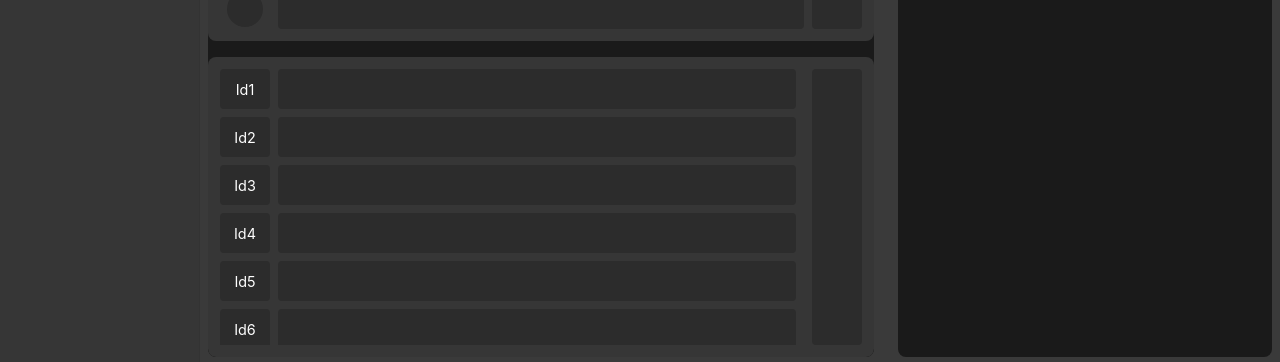
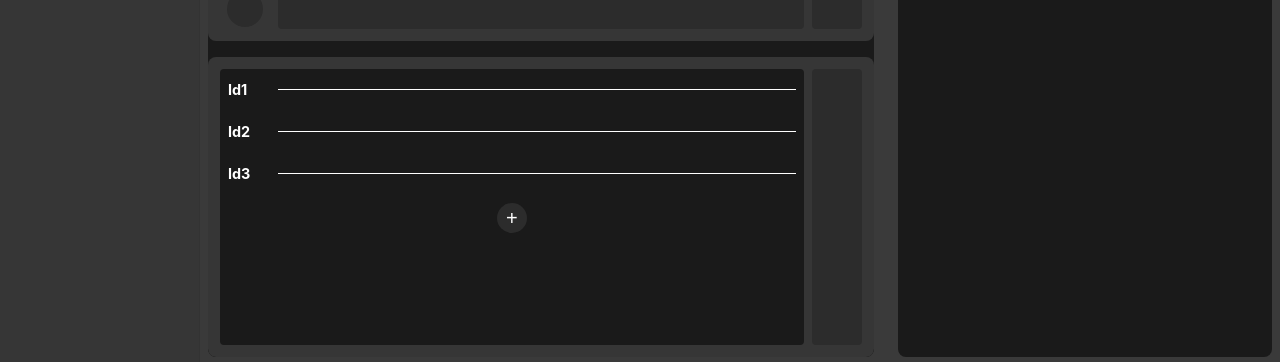
Before and after one commit to 2nzi/vue-electron, a Vue app: page /#/segmentation in a window 1280 px wide. Shown: the part 435-797 px from the top of the page. Built offline with nearby package versions, Linux system fonts and the light colour scheme; what vue-konva would draw is missing.

Commit message:
save objet items

```diff
--- a/src/components/segmentation/ObjectItem.vue
+++ b/src/components/segmentation/ObjectItem.vue
@@ -3,7 +3,9 @@
     <div class="object-id">
       <span>{{ objectId }}</span>
     </div>
-    <div class="object-timeline"></div>
+    <div class="object-timeline">
+      <div class="timeline-line"></div>
+    </div>
   </div>
 </template>
 
@@ -14,6 +16,10 @@ export default {
     objectId: {
       type: String,
       default: 'object1'
+    },
+    colorIndex: {
+      type: Number,
+      default: 0
     }
   }
 }
@@ -22,28 +28,34 @@ export default {
 <style scoped>
 .object-item {
   display: flex;
-  gap: 8px;
-  height: 40px;
-  margin-bottom: 8px;
+  height: 24px;
+  margin-bottom: 18px;
+  align-items: center;
 }
 
 .object-id {
   width: 50px;
-  background: #2c2c2c;
-  border-radius: 4px;
-  display: flex;
-  align-items: center;
-  justify-content: center;
-  color: white;
+  font-weight: bold;
   font-size: 0.9rem;
   overflow: hidden;
   text-overflow: ellipsis;
   white-space: nowrap;
+  color: white;
 }
 
 .object-timeline {
   flex-grow: 1;
-  background: #2c2c2c;
+  height: 100%;
+  position: relative;
   border-radius: 4px;
+  display: flex;
+  align-items: center;
+  border-color: white;
+}
+
+.timeline-line {
+  height: 1px;
+  width: 100%;
+  background-color: white;
 }
 </style>
--- a/src/components/segmentation/ObjectsTimelineSection.vue
+++ b/src/components/segmentation/ObjectsTimelineSection.vue
@@ -2,7 +2,15 @@
   <div class="objects-timeline-section">
     <div class="timeline-container">
       <div class="objects-container">
-        <object-item v-for="object in objects" :key="object.id" :object-id="object.id" />
+        <object-item
+          v-for="(object, index) in objects"
+          :key="object.id"
+          :object-id="object.id"
+          :color-index="index"
+        />
+        <div class="add-object">
+          <button class="add-button">+</button>
+        </div>
       </div>
       <div class="timeline-tools"></div>
     </div>
@@ -22,13 +30,7 @@ export default {
       objects: [
         { id: 'Id1' },
         { id: 'Id2' },
-        { id: 'Id3' },
-        { id: 'Id4' },
-        { id: 'Id5' },
-        { id: 'Id6' },
-        { id: 'Id7' },
-        { id: 'Id8' }
-
+        { id: 'Id3' }
       ]
     }
   }
@@ -57,10 +59,17 @@ export default {
 .objects-container {
   flex-grow: 1;
   overflow-y: auto; /* Activer le défilement vertical */
-  padding-right: 8px;
+  padding: 8px;
+  background: #1a1a1a;
+  border-radius: 4px;
   /* Stylisation de la scrollbar */
   scrollbar-width: thin;
   scrollbar-color: #555 #2c2c2c;
+  direction: rtl; /* Déplace la scrollbar à gauche */
+}
+
+.objects-container > * {
+  direction: ltr; /* Rétablit la direction normale pour le contenu */
 }
 
 /* Stylisation de la scrollbar pour Chrome/Safari/Edge */
@@ -91,4 +100,29 @@ h3 {
   font-size: 1rem;
   font-weight: 500;
 }
+
+.add-object {
+  display: flex;
+  justify-content: center;
+  margin-top: 8px;
+}
+
+.add-button {
+  width: 30px;
+  height: 30px;
+  border-radius: 50%;
+  background: #2c2c2c;
+  border: none;
+  color: white;
+  font-size: 20px;
+  display: flex;
+  align-items: center;
+  justify-content: center;
+  cursor: pointer;
+  transition: background-color 0.2s;
+}
+
+.add-button:hover {
+  background: #3c3c3c;
+}
 </style>
```
